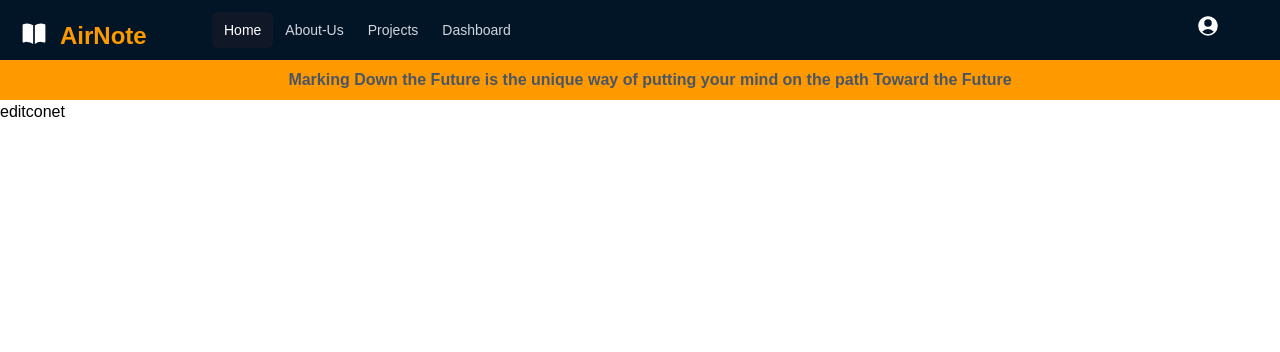
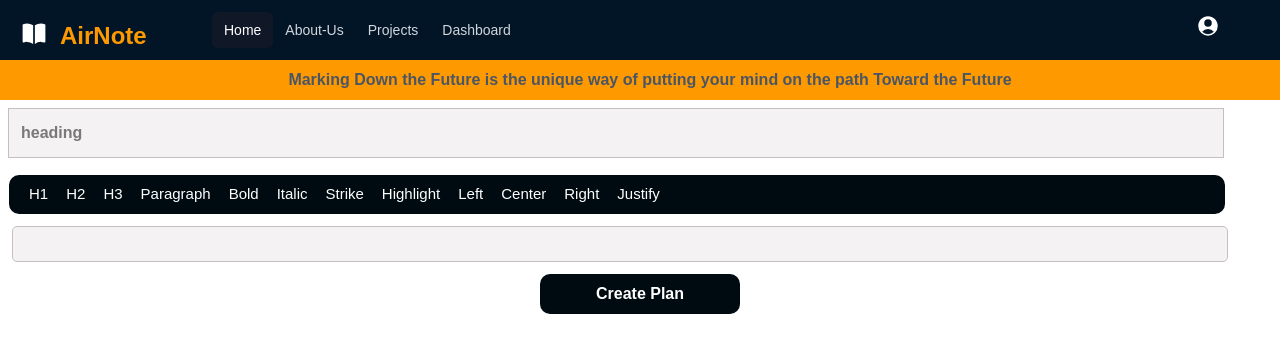
Before and after one commit to 67abraham/secure_note_frontend, a React (Vite) app: page /edit_content/1 in a window 1280 px wide. Shown: the top 352 px of the page. Built offline with nearby package versions, Linux system fonts and the light colour scheme; no server answers; sample sign-in values are in the browser's storage.

Commit message:
update content

```diff
--- a/src/components/EditContent.jsx
+++ b/src/components/EditContent.jsx
@@ -1,17 +1,99 @@
-import React from "react";
+import React, { useEffect, useState } from "react";
 import { useParams } from "react-router-dom";
-import { Mode } from "./Mode";
 import { HomeUser } from "./HomeUser";
+import axios from "axios";
+import { useEditor, EditorContent } from "@tiptap/react";
+import StarterKit from "@tiptap/starter-kit";
+import Heading from "@tiptap/extension-heading";
+import TextAlign from "@tiptap/extension-text-align";
+import Highlight from "@tiptap/extension-highlight";
+import Underline from "@tiptap/extension-underline";
+import Placeholder from "@tiptap/extension-placeholder";
+import { QMenu } from "./QMenu";
+import toast, { Toaster } from "react-hot-toast";
+import DOMPurify from "dompurify";
 
 export const EditContent = () => {
   const { con_id } = useParams();
-  console.log("id:" + con_id);
+  const [editTitle, setEditTitle] = useState("");
+  const [editCon, setEditCon] = useState("<p>Loading here</p>");
+  const [title, setTitle] = useState("");
+  const cont = DOMPurify.sanitize(editCon.noteContent);
+  console.log(cont);
 
+  async function singleData() {
+    try {
+      const datatoken = JSON.parse(localStorage.getItem("jwtToken"));
+      const token = datatoken.jwtToken;
+      const content = await axios.get(
+        `http://localhost:8080/api/content/${con_id}`,
+        {
+          headers: {
+            Authorization: `Bearer ${token}`,
+          },
+        }
+      );
+      if (content.data) {
+        setEditTitle(content.data);
+        setEditCon(content.data);
+      }
+    } catch (error) {
+      console.error(error);
+      //   window.location = "/login_user";
+    }
+  }
+
+  useEffect(() => {
+    toast.promise(singleData(), {
+      loading: "Please wait..",
+      error: "fail to get data",
+    });
+    editor.commands.insertContent(cont);
+  }, [cont]);
+
+  const editor = useEditor({
+    extensions: [
+      StarterKit,
+      Placeholder.configure({
+        placeholder: "write content here.....",
+      }),
+      TextAlign.configure({
+        types: ["heading", "paragraph"],
+      }),
+
+      Highlight.configure({ multicolor: true }),
+      Underline,
+    ],
+    content: "",
+    editorProps: {
+      attributes: {
+        class: "tiptap",
+      },
+      scrollThreshold: 80,
+      scrollMargin: 80,
+    },
+    onUpdate: ({ editor }) => {
+      //   setNoteContent(editor.getHTML());
+    },
+  });
   return (
     <div>
       <HomeUser />
-      <h1>editconet</h1>
-      <Mode />
+      <div>
+        <Toaster />
+        <input
+          type="text"
+          className="title"
+          placeholder="heading"
+          value={editTitle.title || ""}
+          onChange={(e) => setTitle(e.target.value)}
+          contentEditable="true"
+        />
+        <QMenu editor={editor} />
+        {editCon ? <EditorContent editor={editor} /> : <h1>Loading</h1>}
+        <button className="btn">Create Plan</button>
+        {cont}
+      </div>
     </div>
   );
 };
--- a/src/components/Quill.jsx
+++ b/src/components/Quill.jsx
@@ -10,7 +10,6 @@ import Placeholder from "@tiptap/extension-placeholder";
 import { QMenu } from "./QMenu";
 import { PostContent } from "../utils/axio";
 import toast, { Toaster } from "react-hot-toast";
-import { redirect } from "react-router-dom";
 
 export const Quills = () => {
   const [noteContent, setNoteContent] = useState("");
@@ -22,7 +21,7 @@ export const Quills = () => {
       loading: "Please wait...",
       success: "Done, Note Created",
     });
-    redirect("/user_dashboard");
+    if (toast.success) window.location = "/user_dashboard";
   };
   // window.location = "/user_dashboard";
 
--- a/src/components/SinglePlan.jsx
+++ b/src/components/SinglePlan.jsx
@@ -36,7 +36,7 @@ export function SinglePlan() {
 
   useEffect(() => {
     singleData();
-  }, [id]);
+  }, []);
 
   async function deleteData() {
     try {
```
